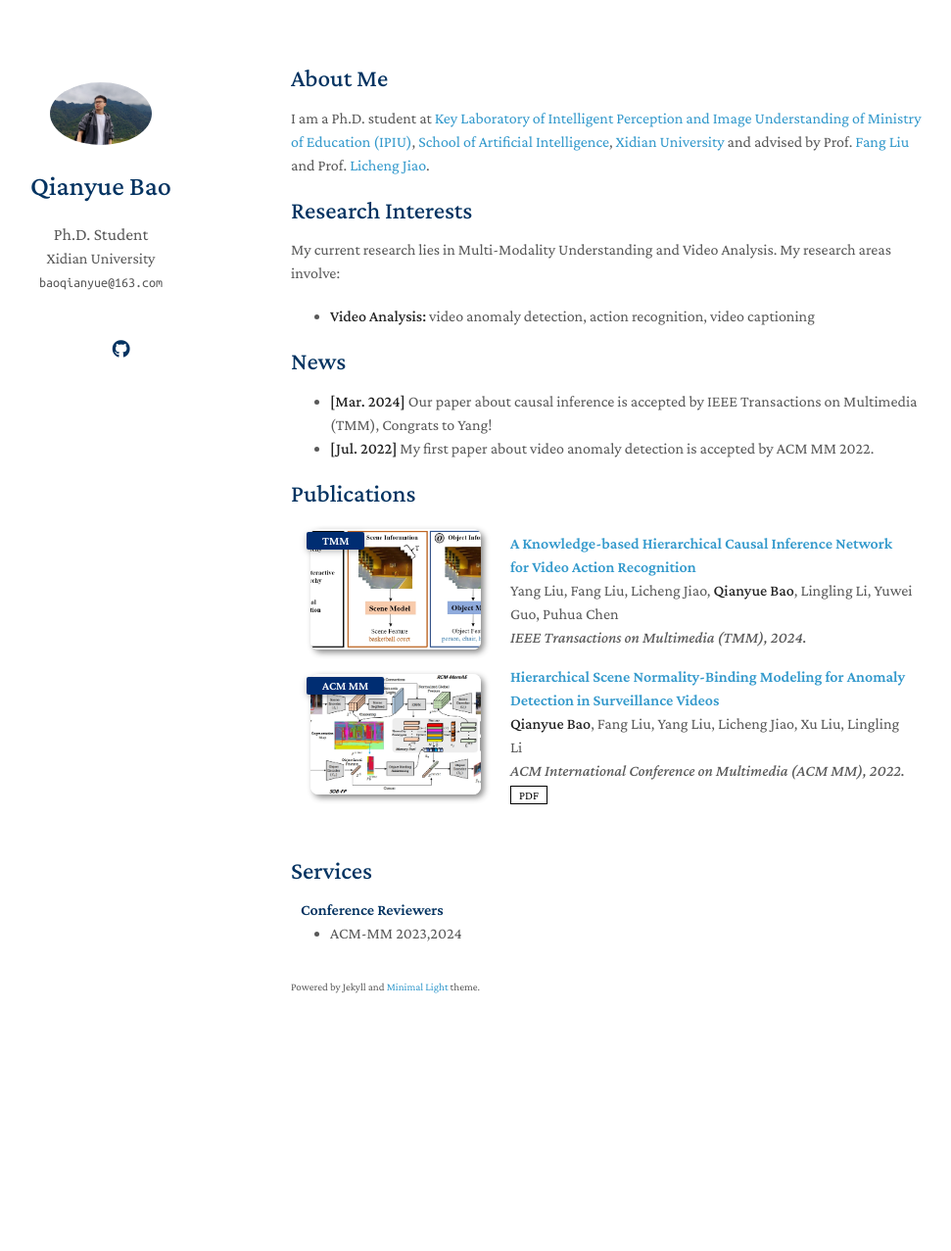
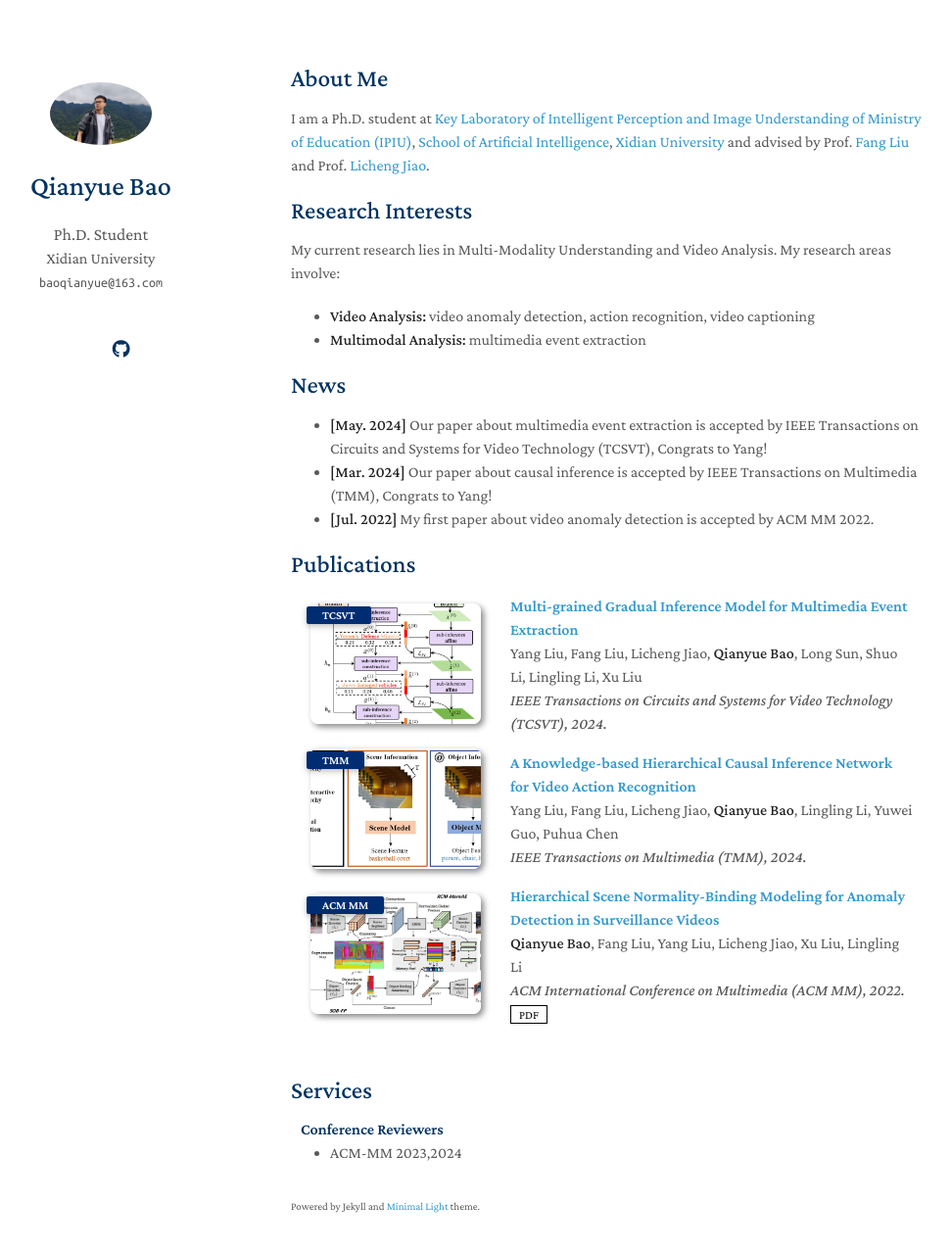
Before and after one commit to baoqianyue/baoqianyue.github.io, a Jekyll site: the page built from index.md, in a window 1280 px wide and 1312 px high. Shown: the top 1277 px of the window at 98% size, without its empty margins (173-1144 px from the left). Built offline with Jekyll 4.4.1, drawn with Linux system fonts in a browser that asks for light colours; nearby versions of some CDN libraries; a style sheet for code colours, icons or effects is not loaded; our own code applies the rules of GitHub Pages for plain Markdown files.

Commit message:
update mee

```diff
--- a/_includes/publications.md
+++ b/_includes/publications.md
@@ -2,6 +2,26 @@
 
 <div class="publications">
 <ol class="bibliography">
+
+<li>
+<div class="pub-row">
+
+  <div class="col-sm-3 abbr" style="position: relative;padding-right: 15px;padding-left: 15px;">
+    <img src="assets/img/MEE.png" class="teaser img-fluid z-depth-1">
+    <abbr class="badge">TCSVT</abbr>
+  </div>
+
+  <div class="col-sm-9" style="position: relative;padding-right: 15px;padding-left: 20px;">
+    <div class="title"><a href="">Multi-grained Gradual Inference Model for Multimedia Event Extraction</a></div>
+    <div class="author">Yang Liu, Fang Liu, Licheng Jiao, <strong>Qianyue Bao</strong>, Long Sun, Shuo Li, Lingling Li, Xu Liu</div>
+    <div class="periodical"><em>IEEE Transactions on Circuits and Systems for Video Technology (TCSVT), 2024.</em></div>
+    <div class="links">
+      <!-- <a href="https://arxiv.org/pdf/2403.03715.pdf" class="btn btn-sm z-depth-0" role="button" target="_blank" style="font-size:12px;">PDF</a>
+      <a href="https://github.com/joeyz0z/MeaCap" class="btn btn-sm z-depth-0" role="button" target="_blank" style="font-size:12px;">Code</a> -->
+    </div>
+  </div>
+</div>
+</li>
 
 <li>
 <div class="pub-row">
@@ -12,7 +32,7 @@
   </div>
 
   <div class="col-sm-9" style="position: relative;padding-right: 15px;padding-left: 20px;">
-    <div class="title"><a href="">A Knowledge-based Hierarchical Causal Inference Network for Video Action Recognition</a></div>
+    <div class="title"><a href="https://ieeexplore.ieee.org/abstract/document/10496835/">A Knowledge-based Hierarchical Causal Inference Network for Video Action Recognition</a></div>
     <div class="author">Yang Liu, Fang Liu, Licheng Jiao, <strong>Qianyue Bao</strong>, Lingling Li, Yuwei Guo, Puhua Chen</div>
     <div class="periodical"><em>IEEE Transactions on Multimedia (TMM), 2024.</em></div>
     <div class="links">
--- a/index.md
+++ b/index.md
@@ -11,10 +11,12 @@ I am a Ph.D. student at [Key Laboratory of Intelligent Perception and Image Unde
 My current research lies in Multi-Modality Understanding and Video Analysis. My research areas involve:
 
 - **Video Analysis:** video anomaly detection, action recognition, video captioning
+- **Multimodal Analysis:** multimedia event extraction
 
 
 ## News
 
+- **[May. 2024]** Our paper about multimedia event extraction is accepted by IEEE Transactions on Circuits and Systems for Video Technology (TCSVT), Congrats to Yang!
 - **[Mar. 2024]** Our paper about causal inference is accepted by IEEE Transactions on Multimedia (TMM), Congrats to Yang!
 - **[Jul. 2022]** My first paper about video anomaly detection is accepted by ACM MM 2022.
 
```
Also changed, not shown: assets/img/MEE.png (added).
